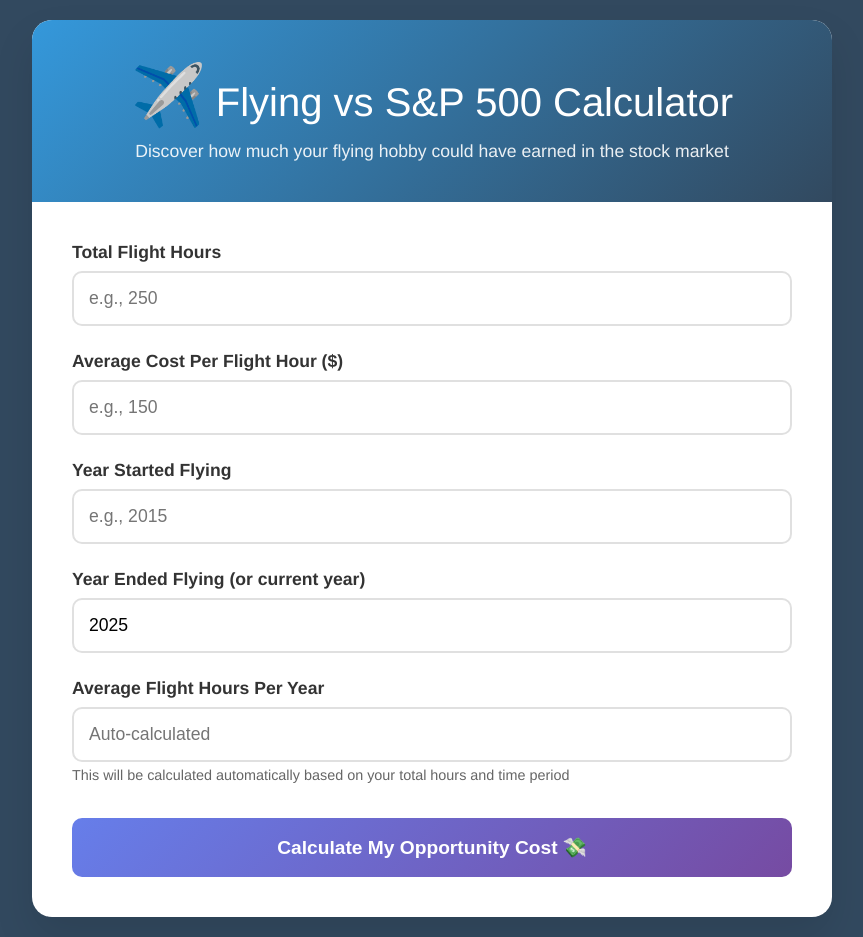
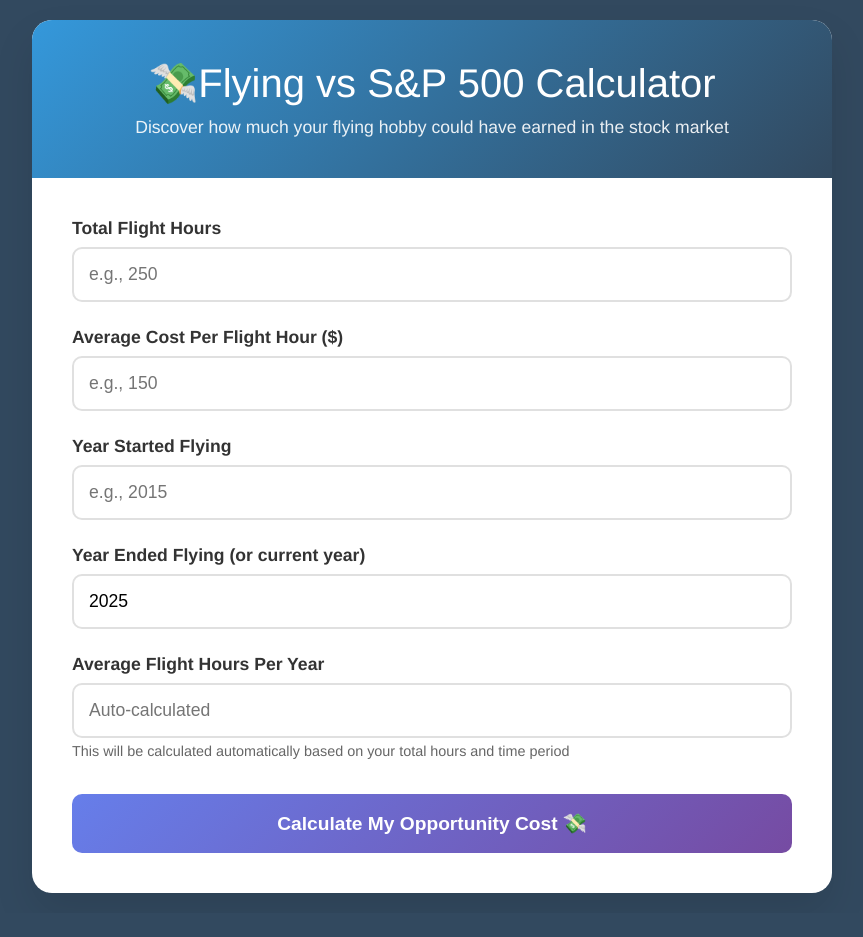
Before and after one commit to jdsmith15587/flyingcalculator, a plain HTML site: page index.html in a window 1280 px wide. Shown: the whole page, without its empty margins (208-1071 px from the left). After the commit the page ends 913 px from the top, so only its background shows below. Drawn offline with Linux system fonts and the light colour scheme.

Commit message:
Update index.html

```diff
--- a/index.html
+++ b/index.html
@@ -198,7 +198,7 @@
 <body>
     <div class="container">
         <div class="header">
-            <h1><span class="plane-emoji">✈️</span>Flying vs S&P 500 Calculator</h1>
+            <h1><span class="money-emoji">💸</span>Flying vs S&P 500 Calculator</h1>
             <p>Discover how much your flying hobby could have earned in the stock market</p>
         </div>
 
```
